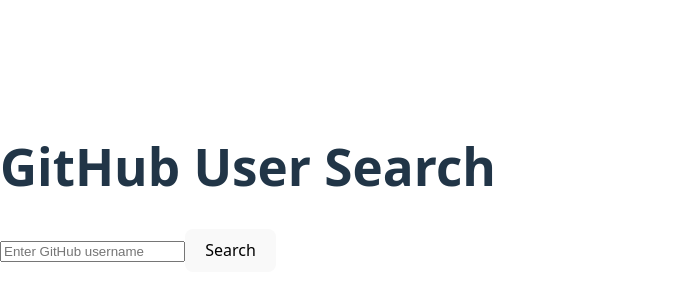
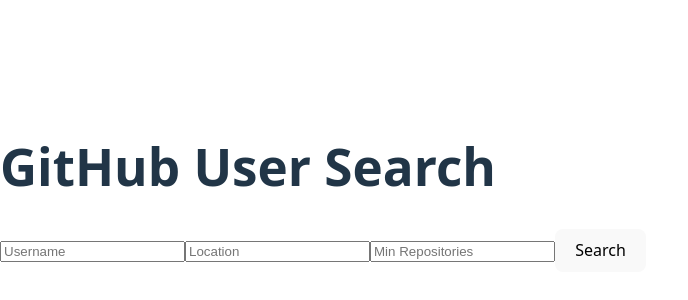
Before and after one commit to DeekanNyah/alx-fe-reactjs, a React (Vite) app in the folder github-user-search/: page / in a window 1280 px wide. Shown: the part 212-512 px from the top of the page, without its empty margins (0-688 px from the left). Built offline with nearby package versions, Linux system fonts and the light colour scheme.

Commit message:
Enhance search with location and repo filters

```diff
--- a/github-user-search/src/App.jsx
+++ b/github-user-search/src/App.jsx
@@ -1,12 +1,54 @@
-// src/App.jsx
-import React from 'react';
-import Search from './components/Search';
+import { useState } from "react";
+import Search from "./components/Search";
+import { fetchUsers } from "./services/githubService";
 
 function App() {
+  const [users, setUsers] = useState([]);
+  const [loading, setLoading] = useState(false);
+  const [error, setError] = useState(null);
+
+  const handleSearch = async (searchParams) => {
+    setLoading(true);
+    setError(null);
+    try {
+      const results = await fetchUsers(searchParams);
+      setUsers(results);
+    } catch (err) {
+      setError("Looks like we can't find the user(s).");
+    } finally {
+      setLoading(false);
+    }
+  };
+
   return (
-    <div>
-      <h1>GitHub User Search</h1>
-      <Search />
+    <div className="max-w-4xl mx-auto mt-10 px-4">
+      <h1 className="text-3xl font-bold mb-4 text-center">GitHub User Search</h1>
+      <Search onSearch={handleSearch} />
+      {loading && <p className="text-center mt-4">Loading...</p>}
+      {error && <p className="text-center mt-4 text-red-500">{error}</p>}
+      <div className="grid grid-cols-1 sm:grid-cols-2 gap-4 mt-6">
+        {users.map((user) => (
+          <div
+            key={user.id}
+            className="border p-4 rounded shadow hover:shadow-md transition"
+          >
+            <img
+              src={user.avatar_url}
+              alt={user.login}
+              className="w-16 h-16 rounded-full mb-2"
+            />
+            <h2 className="text-lg font-semibold">{user.login}</h2>
+            <a
+              href={user.html_url}
+              target="_blank"
+              rel="noopener noreferrer"
+              className="text-blue-600 hover:underline"
+            >
+              View Profile
+            </a>
+          </div>
+        ))}
+      </div>
     </div>
   );
 }
--- a/github-user-search/src/components/Search.jsx
+++ b/github-user-search/src/components/Search.jsx
@@ -1,53 +1,48 @@
-// src/components/Search.jsx
-import React, { useState } from 'react';
-import { fetchUserData } from '../services/githubService';
+import { useState } from "react";
 
-const Search = () => {
-  const [username, setUsername] = useState('');
-  const [userData, setUserData] = useState(null);
-  const [loading, setLoading] = useState(false);
-  const [error, setError] = useState('');
+const Search = ({ onSearch }) => {
+  const [username, setUsername] = useState("");
+  const [location, setLocation] = useState("");
+  const [minRepos, setMinRepos] = useState("");
 
-  const handleSubmit = async (e) => {
+  const handleSubmit = (e) => {
     e.preventDefault();
-    setLoading(true);
-    setError('');
-    setUserData(null);
-
-    try {
-      const data = await fetchUserData(username);
-      setUserData(data);
-    } catch (err) {
-      setError('Looks like we cant find the user');
-    } finally {
-      setLoading(false);
-    }
+    onSearch({ username, location, minRepos });
   };
 
   return (
-    <div>
-      <form onSubmit={handleSubmit}>
+    <form
+      onSubmit={handleSubmit}
+      className="flex flex-col sm:flex-row sm:items-end gap-4 p-4 bg-gray-100 rounded-lg"
+    >
       <input
         type="text"
-          placeholder="Enter GitHub username"
+        placeholder="Username"
         value={username}
         onChange={(e) => setUsername(e.target.value)}
+        className="border p-2 rounded w-full sm:w-1/3"
       />
-        <button type="submit">Search</button>
+      <input
+        type="text"
+        placeholder="Location"
+        value={location}
+        onChange={(e) => setLocation(e.target.value)}
+        className="border p-2 rounded w-full sm:w-1/3"
+      />
+      <input
+        type="number"
+        placeholder="Min Repositories"
+        value={minRepos}
+        onChange={(e) => setMinRepos(e.target.value)}
+        className="border p-2 rounded w-full sm:w-1/3"
+      />
+      <button
+        type="submit"
+        className="bg-blue-600 text-white px-4 py-2 rounded hover:bg-blue-700 transition"
+      >
+        Search
+      </button>
     </form>
-
-      {loading && <p>Loading...</p>}
-      {error && <p>{error}</p>}
-      {userData && (
-        <div>
-          <img src={userData.avatar_url} alt={userData.login} width="100" />
-          <p>{userData.name || userData.login}</p>
-          <a href={userData.html_url} target="_blank" rel="noopener noreferrer">
-            View GitHub Profile
-          </a>
-        </div>
-      )}
-    </div>
   );
 };
 
--- a/github-user-search/src/services/githubService.js
+++ b/github-user-search/src/services/githubService.js
@@ -1,11 +1,16 @@
-// src/services/githubService.js
-import axios from 'axios';
+import axios from "axios";
 
-export const fetchUserData = async (username) => {
+export const fetchUsers = async ({ username, location, minRepos }) => {
   try {
-    const response = await axios.get(`https://api.github.com/users/${username}`);
-    return response.data;
+    let query = "";
+
+    if (username) query += `${username} in:login `;
+    if (location) query += `location:${location} `;
+    if (minRepos) query += `repos:>=${minRepos}`;
+
+    const response = await axios.get(`https://api.github.com/search/users?q=${query}`);
+    return response.data.items;
   } catch (error) {
-    throw error;
+    throw new Error("Failed to fetch users");
   }
 };
```
Lines whose indentation alone changed are shown as unchanged.
